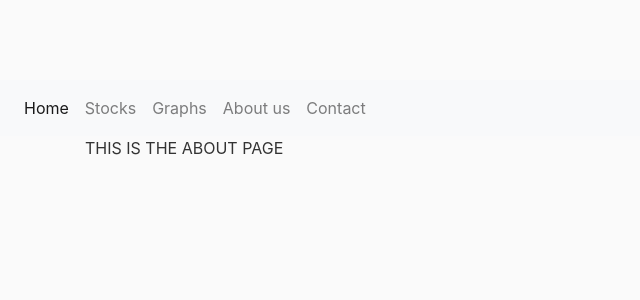
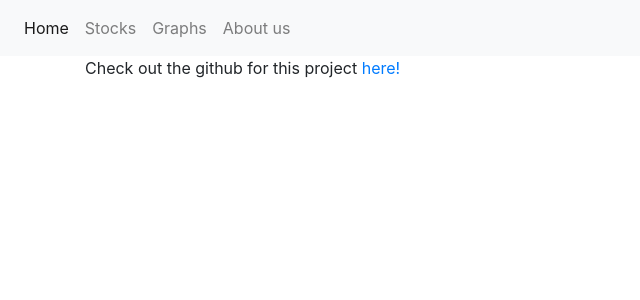
Before and after one commit to StvnLm/NotStockWatcher, a Django app: page /about/ in a window 1280 px wide. Shown: the top 300 px of the page, without its empty margins (0-640 px from the left). Run offline with Django 3.2, Linux system fonts and the light colour scheme; some libraries are stand-ins or nearby versions.

Commit message:
add home page and about page; removed contact us page

```diff
--- a/django_project/django_project/settings.py
+++ b/django_project/django_project/settings.py
@@ -119,3 +119,4 @@ USE_TZ = True
 # https://docs.djangoproject.com/en/3.0/howto/static-files/
 
 STATIC_URL = '/static/'
+STATIC_ROOT = os.path.join(BASE_DIR, "static")
--- a/django_project/stockwatcher/management/commands/getapi.py
+++ b/django_project/stockwatcher/management/commands/getapi.py
@@ -56,8 +56,6 @@ def getDisclosures(endpoint="https://senate-stock-watcher-data.s3-us-west-2.amaz
     if req_json[n]["ticker"] == "--" or req_json[n]["ticker"] == "N/A" or req_json[n]["amount"].upper() == "UNKNOWN" or latest_db_record >= req_json[n]["transaction_date"]:
       pass
     else:
-      print(latest_db_record, req_json[n]["transaction_date"])
-      print(latest_db_record > req_json[n]["transaction_date"])
       min_amt, max_amt = req_json[n]["amount"].split('-')[0], req_json[n]["amount"].split('-')[1]
       min_amt, max_amt = int(min_amt.replace(",", "").replace("$", "")), int(max_amt.replace(",", "").replace("$", ""))
       req_json[n]["amount"] = round((min_amt + max_amt) / 2)
--- a/django_project/stockwatcher/templates/stockwatcher/about.html
+++ b/django_project/stockwatcher/templates/stockwatcher/about.html
@@ -2,7 +2,7 @@
 {% block content %}
 
 <div class="container">
-THIS IS THE ABOUT PAGE
+  <p id="about-text">Check out the github for this project <a href="https://github.com/StvnLm/NotStockWatcher">here!</a></p>
 </div>
 
 {% endblock content %}
--- a/django_project/stockwatcher/templates/stockwatcher/base.html
+++ b/django_project/stockwatcher/templates/stockwatcher/base.html
@@ -11,8 +11,8 @@
   <!-- Bootstrap CSS -->
   <meta charset="utf-8">
   <meta name="viewport" content="width=device-width, initial-scale=1, shrink-to-fit=no">
-  <link rel="stylesheet" href="https://stackpath.booƒtstrapcdn.com/bootstrap/4.4.1/css/bootstrap.min.css" integrity="sha384-Vkoo8x4CGsO3+Hhxv8T/Q5PaXtkKtu6ug5TOeNV6gBiFeWPGFN9MuhOf23Q9Ifjh" crossorigin="anonymous">
-  <link rel="stylesheet" href={% static 'stockwatcher/main.css' %}
+  <link rel="stylesheet" href="https://stackpath.bootstrapcdn.com/bootstrap/4.4.1/css/bootstrap.min.css" integrity="sha384-Vkoo8x4CGsO3+Hhxv8T/Q5PaXtkKtu6ug5TOeNV6gBiFeWPGFN9MuhOf23Q9Ifjh" crossorigin="anonymous">
+  <link rel="stylesheet" href={% static 'stockwatcher/custom_main.css' %}
 </head>
 
 <body>
@@ -40,9 +40,6 @@
         <li class="nav-item">
           <a class="nav-link" href="{% url 'stockwatcher-about' %}">About us</a>
         </li>
-        <li class="nav-item">
-          <a class="nav-link" href="{% url 'stockwatcher-contact' %}">Contact</a>
-        </li>
       </ul>
     </div>
   </nav>
--- a/django_project/stockwatcher/urls.py
+++ b/django_project/stockwatcher/urls.py
@@ -5,5 +5,4 @@ from .views import StockListView, StockGraphView
 urlpatterns = [ path('', views.home, name = "stockwatcher-home"),
                 path('stocks/', StockListView.as_view(), name = "stockwatcher-stocks"),
                 path('graphs/', StockGraphView.as_view(),name="stockwatcher-graph"),
-                path('about/', views.about, name = "stockwatcher-about"),
-                path('contact/', views.contact, name = "stockwatcher-contact"),]
+                path('about/', views.about, name = "stockwatcher-about")]
--- a/django_project/stockwatcher/views.py
+++ b/django_project/stockwatcher/views.py
@@ -21,6 +21,3 @@ class StockGraphView(ListView):
 
 def about(request):
   return render(request, 'stockwatcher/about.html', {'title': 'About'})
-
-def contact(request):
-  return render(request, 'stockwatcher/contact.html', {'title': 'Contact'})
```
Also changed, not shown: django_project/stockwatcher/templates/stockwatcher/home.html (+6 -7 lines).
